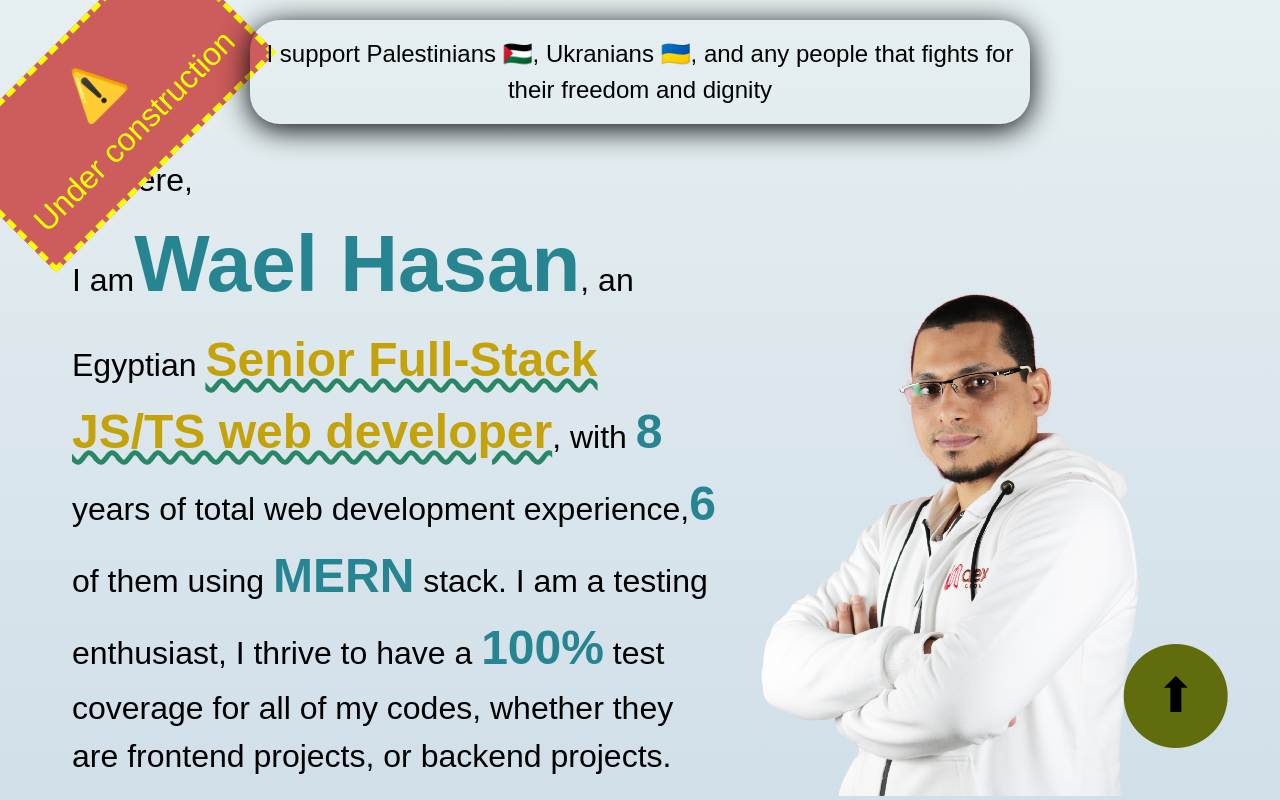
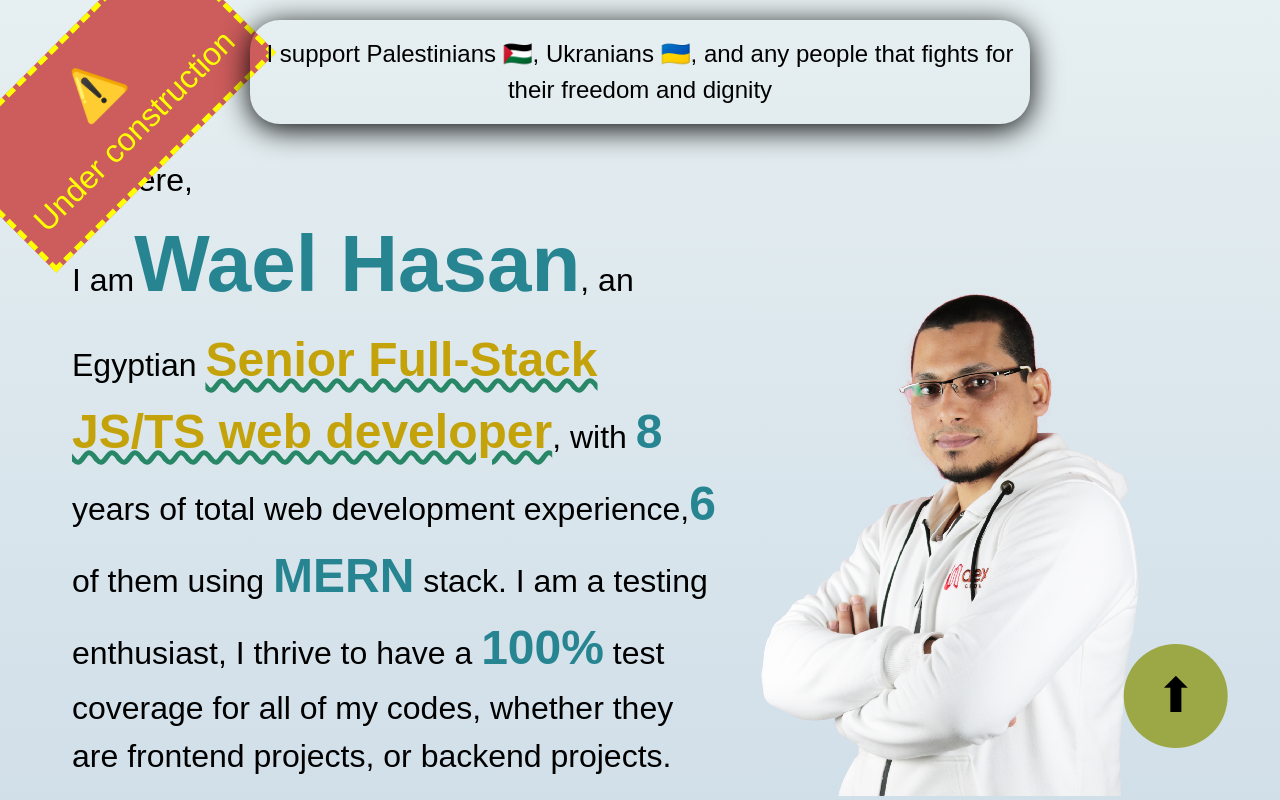
Before and after one commit to waelhasan/personal-site, a Next.js app: page / in a window 1280 px wide. Built offline with nearby package versions, Linux system fonts and the light colour scheme.

Commit message:
Adding Footer component

```diff
--- /dev/null
+++ b/src/app/components/Footer.tsx
@@ -0,0 +1,9 @@
+const Footer = () => (
+    <div style={{
+        backgroundColor: "var(--footer-bg-rg)",
+        height: "25rem"
+    }}>
+    </div>
+)
+
+export default Footer
--- a/src/app/globals.css
+++ b/src/app/globals.css
@@ -11,7 +11,11 @@
   --foreground-section-title-rgb: rgb(46 141 109);
   --foreground-decoration-rgb: rgb(39 135 102);
   --foreground-golden-rgb: rgb(196 162 10);
-  --darker-foreground-golden-rgb: rgb(97 108 12);
+  --darker-foreground-golden-rgb: rgb(156 167 70);
+  --red-color: rgb(224 97 97);
+  --footer-bg-rg: rgb(112 146 143);
+  --light-safe-alternate-bg: rgb(225, 247, 247);
+  --light-danger-alternate-bg: rgb(255, 230, 255);
 }
 
 @media (prefers-color-scheme: dark) {
@@ -26,5 +30,10 @@
     /*mediumaquamarine*/
     --foreground-decoration-rgb: rgb(102 205 170);
     --foreground-golden-rgb: rgb(178, 192, 71);
+    --red-color: rgb(177 68 68);
+    --footer-bg-rg: rgb(12 14 14);
+    --light-safe-alternate-bg: rgb(3 38 38 / 50%);
+    --light-danger-alternate-bg: rgb(54 26 54 / 50%);
+    --darker-foreground-golden-rgb: rgb(54 59 9);
   }
 }
--- a/src/app/layout.tsx
+++ b/src/app/layout.tsx
@@ -4,6 +4,7 @@ import Navbar from './components/Navbar'
 import FreedomSupportNotice from './components/FreedomSupportNotice'
 import UnderconstructionNotice from './components/UnderconstructionNotice'
 import ScrollToTopButton from './components/ScrollToTopButton'
+import Footer from './components/Footer'
 
 export const metadata: Metadata = {
   title: 'Wael Hasan',
@@ -41,6 +42,7 @@ export default function RootLayout({
         <FreedomSupportNotice />
         {children}
         <ScrollToTopButton />
+        <Footer />
       </body>
     </html>
   )
```
